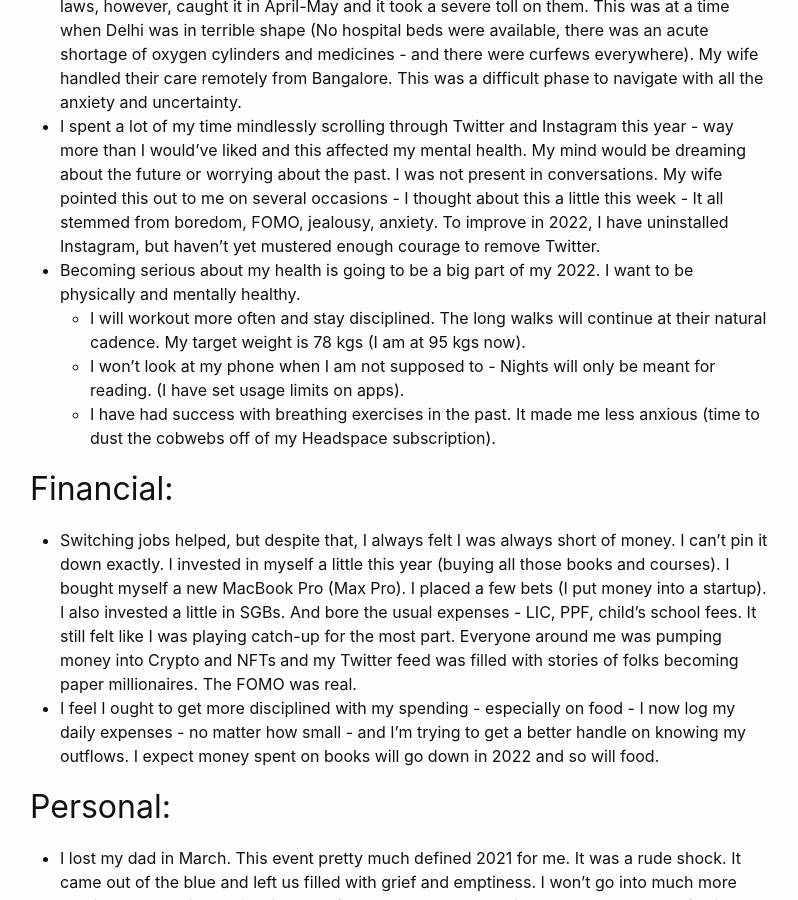
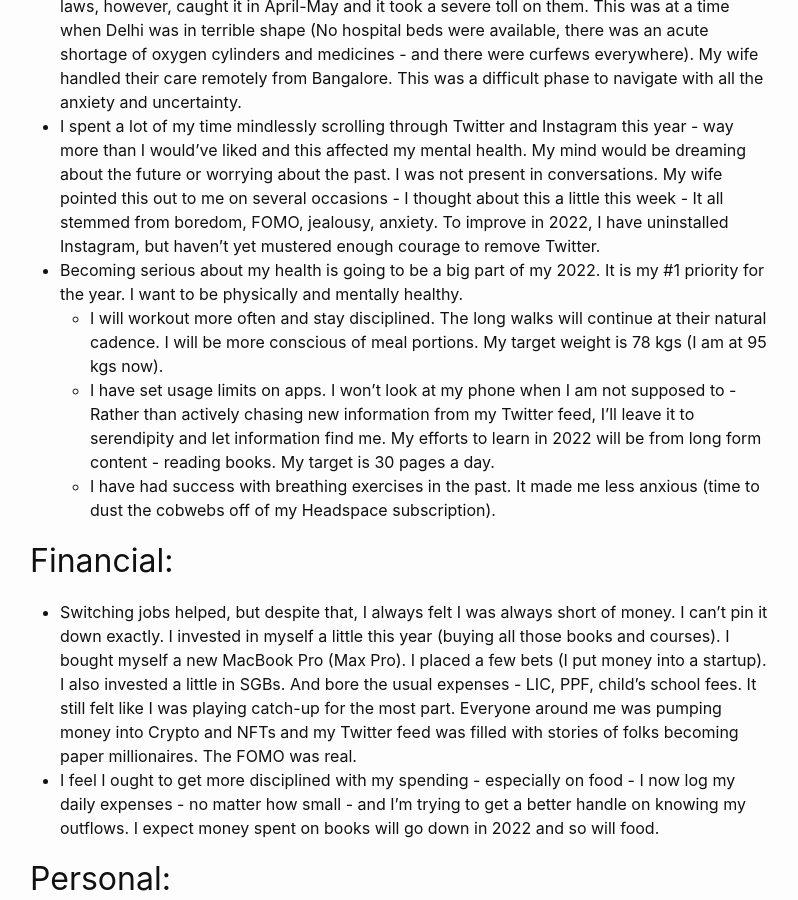
Before and after one commit to neerajhirani/neerajhirani.github.io, a Jekyll site: the page built from _posts/2021-12-31-reflections-from-2021.markdown, in a window 1280 px wide and 900 px high, scrolled down 1160 px. Shown: the whole window, without its empty margins (240-1038 px from the left). Built offline with Jekyll 4.4.1, drawn with Linux system fonts in a browser that asks for light colours.

Commit message:
Update 2021-12-31-reflections-from-2021.markdown

```diff
--- a/_posts/2021-12-31-reflections-from-2021.markdown
+++ b/_posts/2021-12-31-reflections-from-2021.markdown
@@ -29,9 +29,9 @@ This year went by in a flash. I want to assess it across five dimensions - Caree
 - Although I started off strong (about 4 workouts every 7 days, for about 6 months), I ended up doing little to no exercising in the second half of the year. This has reflected in my constitution - I now weigh more than I ever have in my life. I eat out often and my meals tend to be heavy. I go on my occasional long walks, but clearly, that isn’t enough. I need to curb my food cravings and become more disciplined. Swiggy and Zomato, I love you, but you need to go!
 - We got double vaccinated by June and (touchwood) remained COVID free in 2021. My in-laws, however, caught it in April-May and it took a severe toll on them. This was at a time when Delhi was in terrible shape (No hospital beds were available, there was an acute shortage of oxygen cylinders and medicines - and there were curfews everywhere). My wife handled their care remotely from Bangalore. This was a difficult phase to navigate with all the anxiety and uncertainty.
 - I spent a lot of my time mindlessly scrolling through Twitter and Instagram this year - way more than I would’ve liked and this affected my mental health. My mind would be dreaming about the future or worrying about the past. I was not present in conversations. My wife pointed this out to me on several occasions - I thought about this a little this week - It all stemmed from boredom, FOMO, jealousy, anxiety. To improve in 2022, I have uninstalled Instagram, but haven't yet mustered enough courage to remove Twitter.
-- Becoming serious about my health is going to be a big part of my 2022. I want to be physically and mentally healthy.
-  - I will workout more often and stay disciplined. The long walks will continue at their natural cadence. My target weight is 78 kgs (I am at 95 kgs now).
-  - I won't look at my phone when I am not supposed to - Nights will only be meant for reading. (I have set usage limits on apps).
+- Becoming serious about my health is going to be a big part of my 2022. It is my #1 priority for the year. I want to be physically and mentally healthy.
+  - I will workout more often and stay disciplined. The long walks will continue at their natural cadence. I will be more conscious of meal portions. My target weight is 78 kgs (I am at 95 kgs now).
+  - I have set usage limits on apps. I won't look at my phone when I am not supposed to - Rather than actively chasing new information from my Twitter feed, I'll leave it to serendipity and let information find me. My efforts to learn in 2022 will be from long form content - reading books. My target is 30 pages a day.
   - I have had success with breathing exercises in the past. It made me less anxious (time to dust the cobwebs off of my Headspace subscription).
 
 ## Financial:
```
